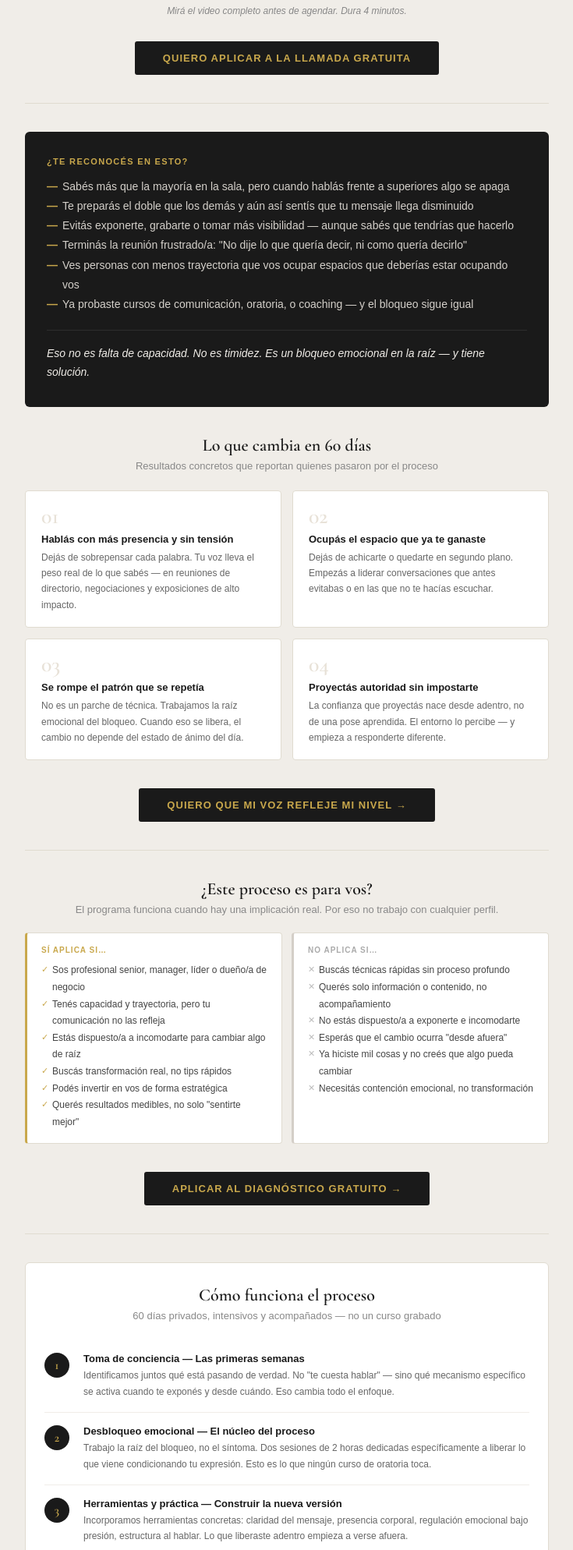
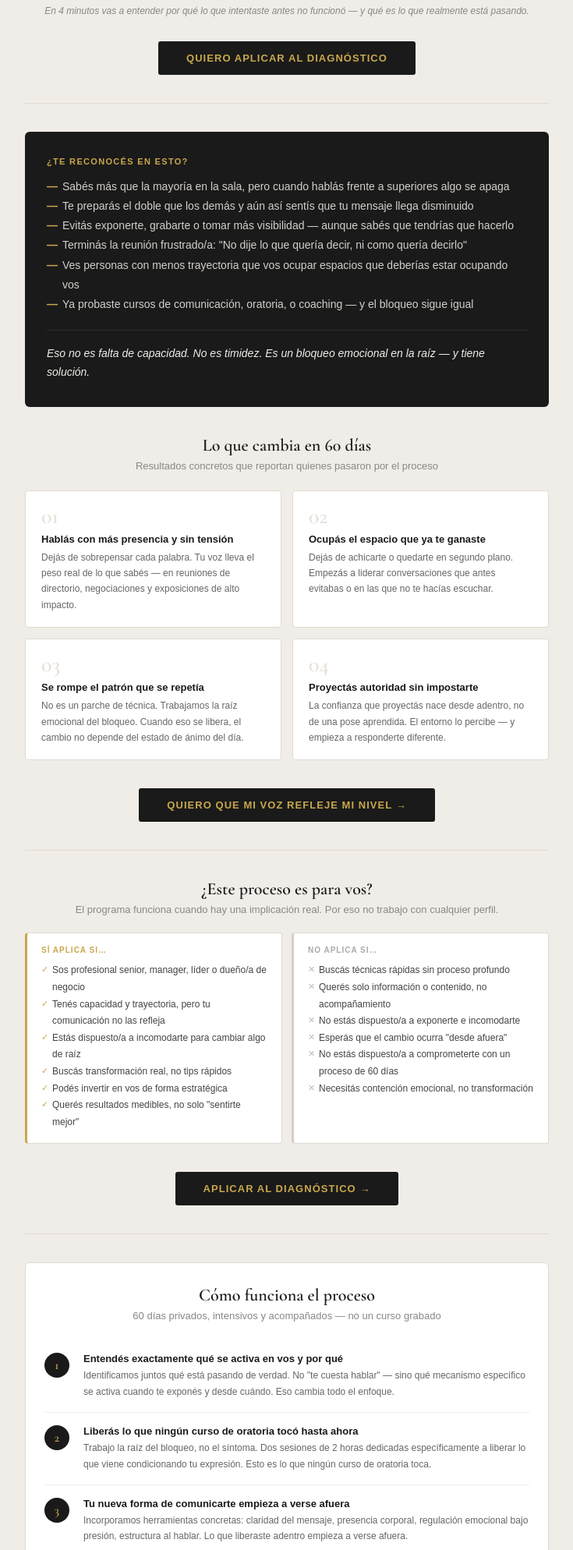
Before and after one commit to Lautaro22-cloud/decodificatuvoz, a plain HTML site: page index.html in a window 1280 px wide. Shown: the part 812-2800 px from the top of the page at 78% size, without its empty margins (272-1007 px from the left). Drawn offline with nearby package versions, Linux system fonts and the light colour scheme; a script that the page names is missing.

Commit message:
index.html

```diff
--- a/index.html
+++ b/index.html
@@ -245,10 +245,10 @@ src="https://www.facebook.com/tr?id=1369328871569089&ev=PageView&noscript=1"/></
         title="VSL Versión 2 Decodifica tu Voz Abril 2026 (1)"></iframe>
     </div>
   </div>
-  <p class="video-note">Mirá el video completo antes de agendar. Dura 4 minutos.</p>
+  <p class="video-note">En 4 minutos vas a entender por qué lo que intentaste antes no funcionó — y qué es lo que realmente está pasando.</p>
 
   <div class="cta-anchor">
-    <button class="cta-anchor-btn" onclick="scrollToForm()">Quiero aplicar a la llamada gratuita</button>
+    <button class="cta-anchor-btn" onclick="scrollToForm()">Quiero aplicar al diagnóstico</button>
   </div>
 
   <hr class="divider">
@@ -324,7 +324,7 @@ src="https://www.facebook.com/tr?id=1369328871569089&ev=PageView&noscript=1"/></
           <li>Querés solo información o contenido, no acompañamiento</li>
           <li>No estás dispuesto/a a exponerte e incomodarte</li>
           <li>Esperás que el cambio ocurra "desde afuera"</li>
-          <li>Ya hiciste mil cosas y no creés que algo pueda cambiar</li>
+          <li>No estás dispuesto/a a comprometerte con un proceso de 60 días</li>
           <li>Necesitás contención emocional, no transformación</li>
         </ul>
       </div>
@@ -332,7 +332,7 @@ src="https://www.facebook.com/tr?id=1369328871569089&ev=PageView&noscript=1"/></
   </div>
 
   <div class="cta-anchor">
-    <button class="cta-anchor-btn" onclick="scrollToForm()">Aplicar al diagnóstico gratuito →</button>
+    <button class="cta-anchor-btn" onclick="scrollToForm()">Aplicar al diagnóstico →</button>
   </div>
 
   <hr class="divider">
@@ -345,28 +345,28 @@ src="https://www.facebook.com/tr?id=1369328871569089&ev=PageView&noscript=1"/></
       <div class="proceso-step">
         <div class="ps-num">1</div>
         <div class="ps-content">
-          <div class="ps-title">Toma de conciencia — Las primeras semanas</div>
+          <div class="ps-title">Entendés exactamente qué se activa en vos y por qué</div>
           <div class="ps-body">Identificamos juntos qué está pasando de verdad. No "te cuesta hablar" — sino qué mecanismo específico se activa cuando te exponés y desde cuándo. Eso cambia todo el enfoque.</div>
         </div>
       </div>
       <div class="proceso-step">
         <div class="ps-num">2</div>
         <div class="ps-content">
-          <div class="ps-title">Desbloqueo emocional — El núcleo del proceso</div>
+          <div class="ps-title">Liberás lo que ningún curso de oratoria tocó hasta ahora</div>
           <div class="ps-body">Trabajo la raíz del bloqueo, no el síntoma. Dos sesiones de 2 horas dedicadas específicamente a liberar lo que viene condicionando tu expresión. Esto es lo que ningún curso de oratoria toca.</div>
         </div>
       </div>
       <div class="proceso-step">
         <div class="ps-num">3</div>
         <div class="ps-content">
-          <div class="ps-title">Herramientas y práctica — Construir la nueva versión</div>
+          <div class="ps-title">Tu nueva forma de comunicarte empieza a verse afuera</div>
           <div class="ps-body">Incorporamos herramientas concretas: claridad del mensaje, presencia corporal, regulación emocional bajo presión, estructura al hablar. Lo que liberaste adentro empieza a verse afuera.</div>
         </div>
       </div>
       <div class="proceso-step">
         <div class="ps-num">4</div>
         <div class="ps-content">
-          <div class="ps-title">Integración y acompañamiento continuo — Los 60 días</div>
+          <div class="ps-title">Llegás acompañado/a a cada momento de alto impacto</div>
           <div class="ps-body">Sesiones semanales 1 a 1 de 1 hora + soporte entre sesiones por mensajes. Cuando tenés una reunión importante, una presentación o un momento que te genera tensión — te acompaño en tiempo real.</div>
         </div>
       </div>
@@ -465,14 +465,14 @@ src="https://www.facebook.com/tr?id=1369328871569089&ev=PageView&noscript=1"/></
   </div>
 
   <div class="cta-anchor">
-    <button class="cta-anchor-btn" onclick="scrollToForm()">Quiero aplicar a la llamada gratuita →</button>
+    <button class="cta-anchor-btn" onclick="scrollToForm()">Quiero aplicar al diagnóstico →</button>
   </div>
 
   <hr class="divider">
 
   <!-- FORMULARIO DE PRE-CALIFICACIÓN -->
   <div class="form-section" id="formulario">
-    <div class="form-section-pretitle">Aplicación gratuita</div>
+    <div class="form-section-pretitle">Aplicación al diagnóstico</div>
     <p class="form-section-title">Contame un poco sobre tu situación</p>
     <p class="form-section-intro">Antes de conectarnos, necesito entender tu situación para que la conversación tenga valor real para vos. Son 2 minutos.</p>
 
@@ -535,19 +535,19 @@ src="https://www.facebook.com/tr?id=1369328871569089&ev=PageView&noscript=1"/></
 
       <!-- Pregunta 4 -->
       <div class="form-group">
-        <label class="form-label">4. ¿Qué querés que cambie en los próximos 60 días? <span>*</span></label>
-        <textarea name="objetivo" class="form-textarea" placeholder="Contame en tus palabras qué resultado concreto estás buscando..." required></textarea>
-      </div>
-
-      <!-- Pregunta 5 -->
-      <div class="form-group">
-        <label class="form-label">5. Para trabajar en esto, ¿estás en condiciones de hacer una inversión de entre...? <span>*</span></label>
+        <label class="form-label">4. Para trabajar en esto, ¿estás en condiciones de hacer una inversión de entre...? <span>*</span></label>
         <div class="form-options">
           <label class="form-option"><input type="radio" name="presupuesto" value="500-1000" required><span class="form-option-label">USD 500 a 1.000</span></label>
           <label class="form-option"><input type="radio" name="presupuesto" value="1000-2000"><span class="form-option-label">USD 1.000 a 2.000</span></label>
           <label class="form-option"><input type="radio" name="presupuesto" value="2000+"><span class="form-option-label">USD 2.000 o más</span></label>
           <label class="form-option"><input type="radio" name="presupuesto" value="no-se"><span class="form-option-label">Todavía no lo sé</span></label>
         </div>
+      </div>
+
+      <!-- Pregunta 5 -->
+      <div class="form-group">
+        <label class="form-label">5. ¿Qué querés que cambie en los próximos 60 días? <span>*</span></label>
+        <textarea name="objetivo" class="form-textarea" placeholder="Contame en tus palabras qué resultado concreto estás buscando..." required></textarea>
       </div>
 
       <button type="submit" class="form-submit">Enviar mi aplicación →</button>
```
